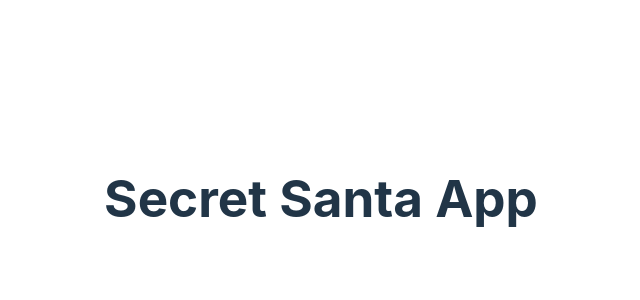
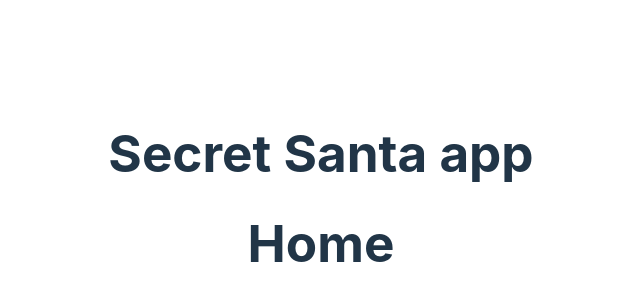
Before and after one commit to Joronod/Secret-Santa, a React (Vite) app in the folder secret-santa/: page / in a window 1280 px wide. Shown: the part 202-502 px from the top of the page, without its empty margins (319-959 px from the left). Built offline with nearby package versions, Linux system fonts and the light colour scheme.

Commit message:
sets up router for home and header

```diff
--- /dev/null
+++ b/secret-santa/components/Header.jsx
@@ -0,0 +1,10 @@
+import styles from "../styles/mystyles.module.css"
+
+const Header = () =>{
+
+    return (
+        <h1>Secret Santa app</h1>
+    )
+}
+
+export default Header
--- /dev/null
+++ b/secret-santa/components/Home.jsx
@@ -0,0 +1,11 @@
+import styles from "../styles/mystyles.module.css"
+
+const Home = () => {
+
+    return (
+        <h1>Home</h1>
+    )
+
+}
+
+export default Home
--- /dev/null
+++ b/secret-santa/components/NotFound.jsx
@@ -0,0 +1,13 @@
+import styles from "../styles/mystyles.module.css"
+import React from "react"
+
+const NotFound = () => {
+    return (
+        <div className={styles.notFound}>
+            <h1>404</h1>
+            <p>It looks like that page does not exist...</p>
+        </div>
+    )
+}
+
+export default NotFound
--- a/secret-santa/package.json
+++ b/secret-santa/package.json
@@ -11,7 +11,8 @@
   },
   "dependencies": {
     "react": "^18.3.1",
-    "react-dom": "^18.3.1"
+    "react-dom": "^18.3.1",
+    "react-router-dom": "^6.26.2"
   },
   "devDependencies": {
     "@eslint/js": "^9.9.0",
--- a/secret-santa/src/App.jsx
+++ b/secret-santa/src/App.jsx
@@ -1,12 +1,22 @@
-import { useState } from 'react'
+import { BrowserRouter, Routes, Route } from "react-router-dom";
 import './App.css'
+
+import Header from '../components/Header';
+import Home from '../components/Home';
+import NotFound from "../components/NotFound";
 
 function SecretSantaApp() {
 
   return (
-    <>
-      <h1>Secret Santa App</h1>
-    </>
+    <BrowserRouter>
+      <div className="app">
+        <Header />
+        <Routes>
+          <Route path="/" element={<Home />} />
+          <Route path="*" element={<NotFound />} />
+        </Routes>
+      </div>
+    </BrowserRouter>
   )
 }
 
```
Also changed, not shown: secret-santa/Components/TurnInitialiser.jsx (deleted), secret-santa/components/End.jsx (added), secret-santa/components/Reveal.jsx (added), secret-santa/components/TurnInitialiser.jsx (added), secret-santa/styles/mystyles.module.css (added), 1 other file (tests, documents, lock files or other folders).
